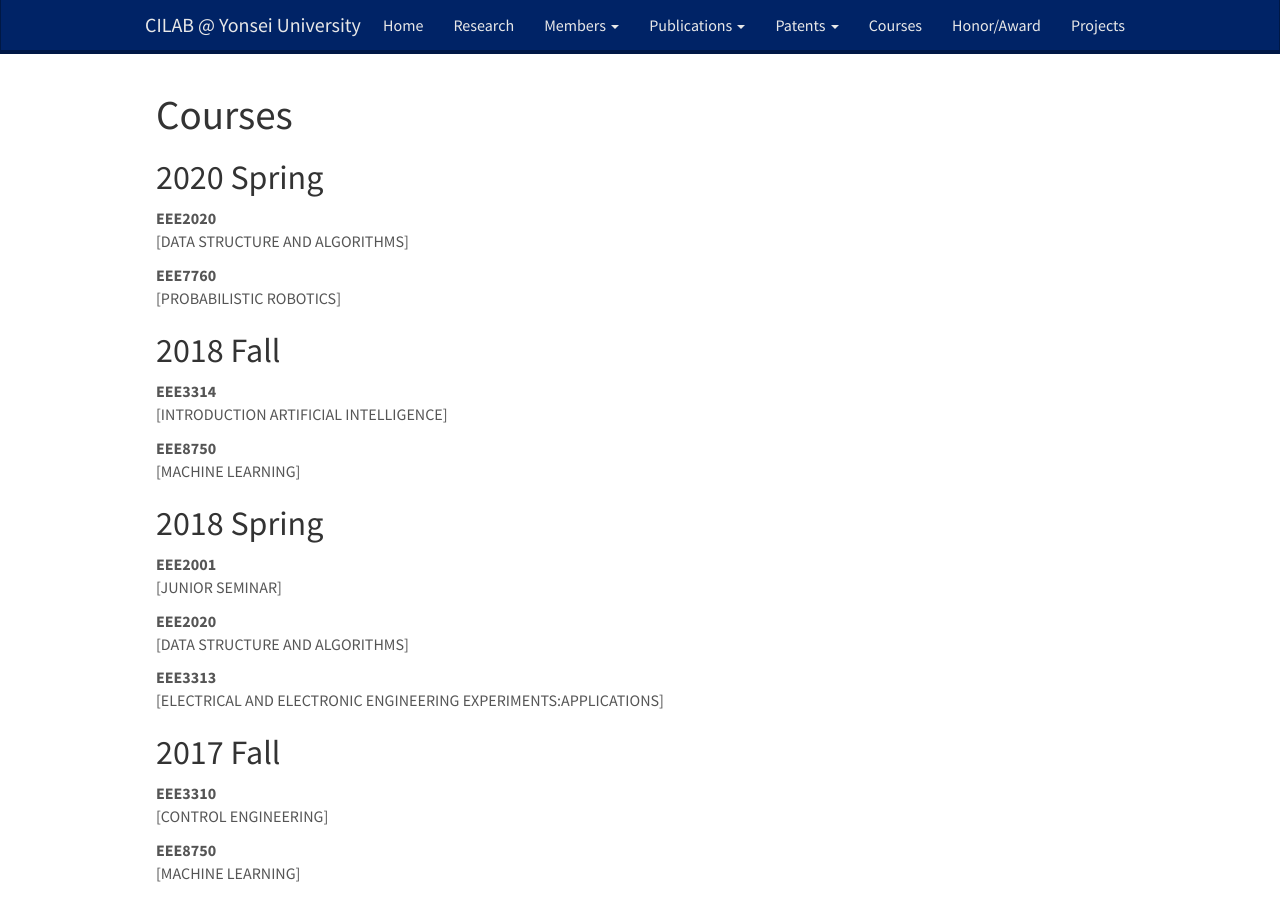
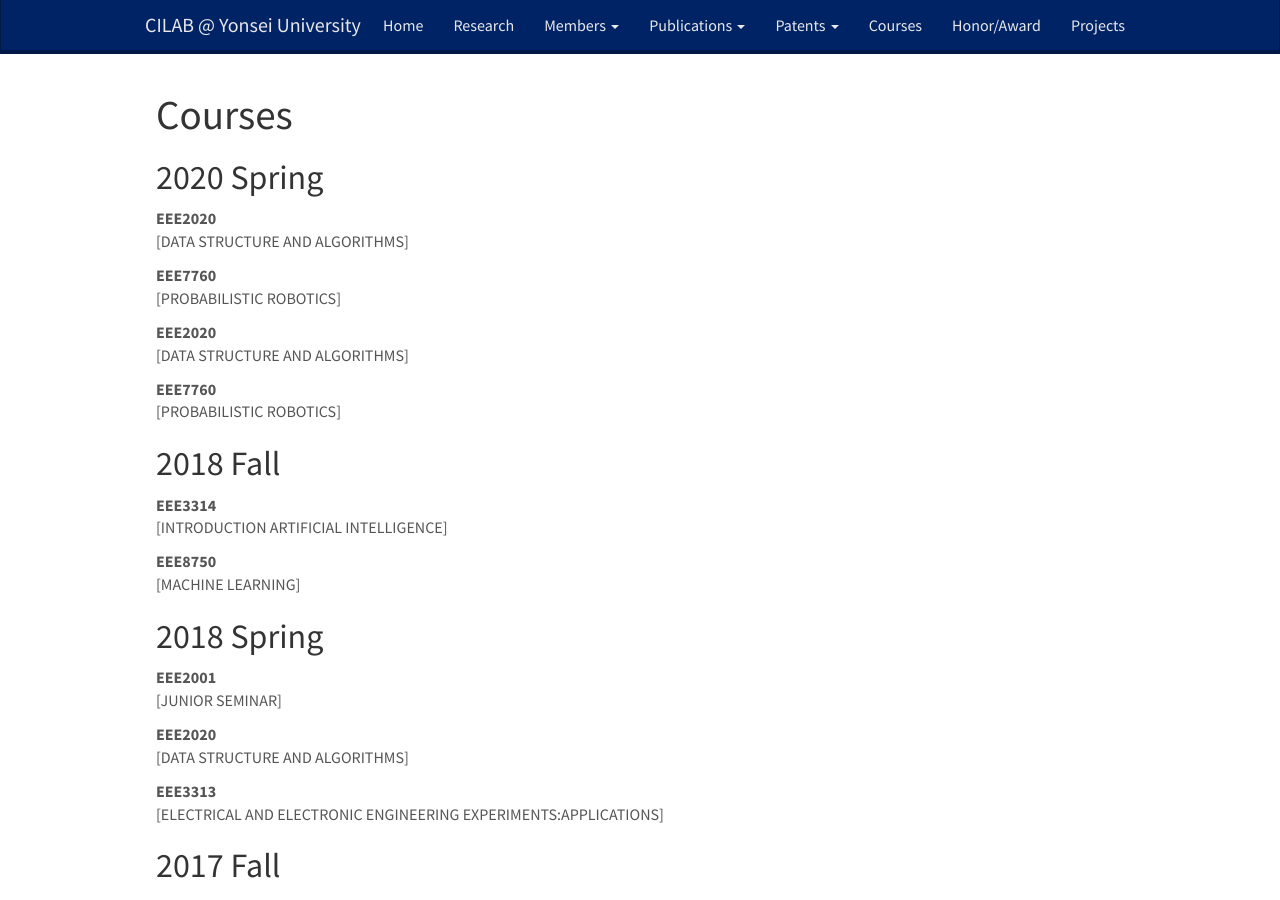
Before and after one commit to won4113/cilab-yonsei.github.io, a Jekyll site: the page built from _pages/courses.md, in a window 1280 px wide and 900 px high. Built offline with Jekyll 4.4.1, drawn with Linux system fonts in a browser that asks for light colours; nearby versions of some CDN libraries.

```diff
--- a/_data/course_list.yml
+++ b/_data/course_list.yml
@@ -1,3 +1,11 @@
+- title: DATA STRUCTURE AND ALGORITHMS
+  number: EEE2020
+  year: 2020
+  semester: Spring
+- title: PROBABILISTIC ROBOTICS
+  number: EEE7760
+  year: 2020
+  semester: Spring
 - title: DATA STRUCTURE AND ALGORITHMS
   number: EEE2020
   year: 2020
```
Also changed, not shown: 1 other file.
